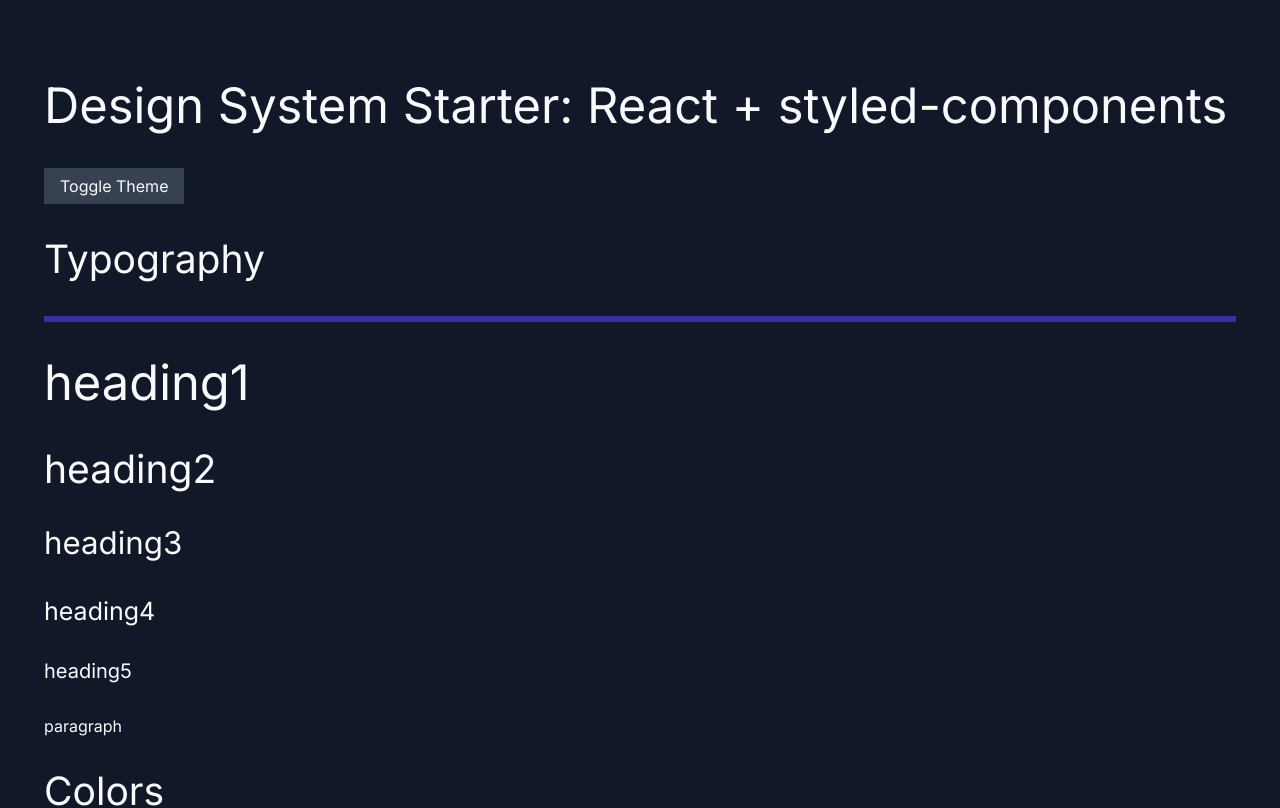
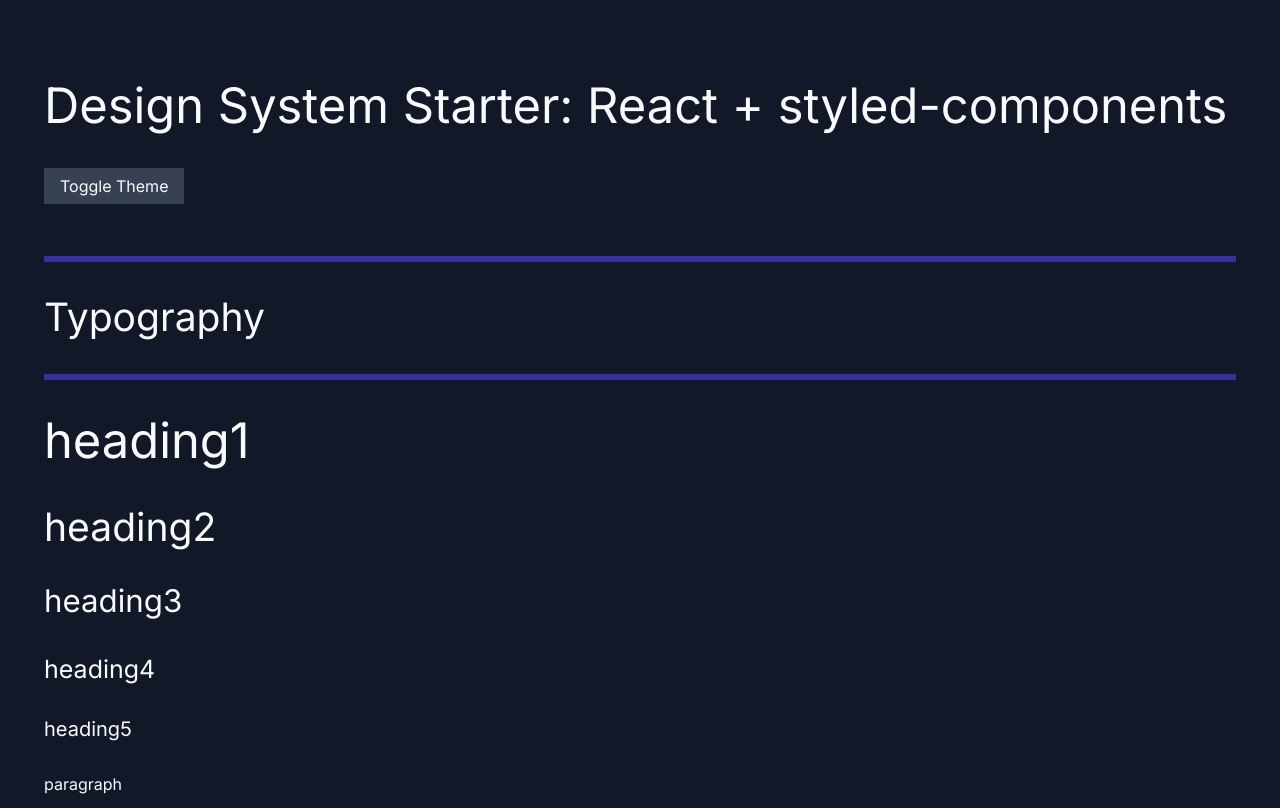
Before and after one commit to EngineeringDesignSystems/React-Styled-Components-Design-Tokens, a React (Create React App) app: page / in a window 1280 px wide. Shown: the top 808 px of the page. Built offline with nearby package versions, Linux system fonts and the light colour scheme.

Commit message:
adding more Dividers to App printout
want to make high level areas more explicit

```diff
--- a/src/App.tsx
+++ b/src/App.tsx
@@ -1,6 +1,6 @@
 import React, { useState } from "react";
 import "./App.css";
-import { AppStyled } from "./AppStyles";
+import { AppStyled, Header, TypographyWrapper } from "./AppStyles";
 import {
   Button,
   Divider,
@@ -51,7 +51,7 @@
   return (
     <ThemeProvider theme={theme}>
       <AppStyled>
-        <header className="App-header">
+        <Header className="App-header">
           <Text styleVariant="heading1">
             Design System Starter: React + styled-components
           </Text>
@@ -63,10 +63,14 @@
               setTheme(theme === darkTheme ? lightTheme : darkTheme);
             }}
           />
-        </header>
-        <Text styleVariant="heading2">Typography</Text>
+        </Header>
         <Divider />
-        {typographyPrintout}
+        <TypographyWrapper>
+          <Text styleVariant="heading2">Typography</Text>
+          <Divider />
+          {typographyPrintout}
+        </TypographyWrapper>
+        <Divider />
         <Text styleVariant="heading2">Colors</Text>
         <Divider />
         <PreviewUI />
--- a/src/AppStyles.tsx
+++ b/src/AppStyles.tsx
@@ -8,3 +8,19 @@
     `;
   }}
 `;
+
+export const Header = styled.header`
+  ${({ theme }) => {
+    return css`
+      padding-bottom: ${theme.spacing[11]}px;
+    `;
+  }}
+`;
+
+export const TypographyWrapper = styled.div`
+  ${({ theme }) => {
+    return css`
+      padding-bottom: ${theme.spacing[11]}px;
+    `;
+  }}
+`;
```
